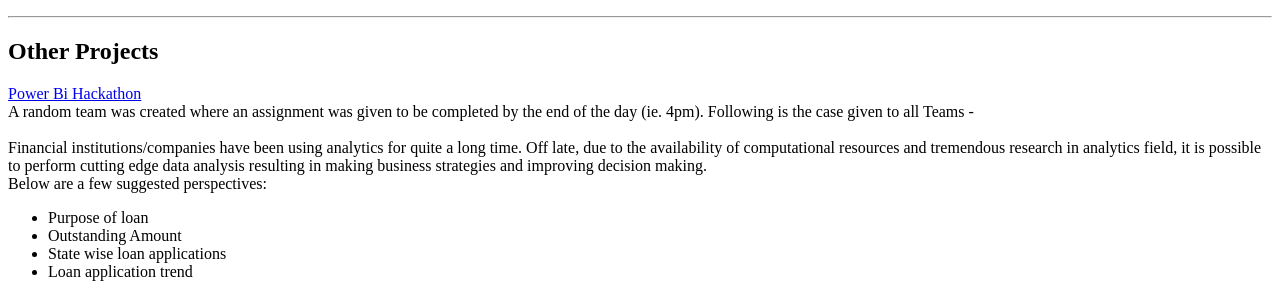
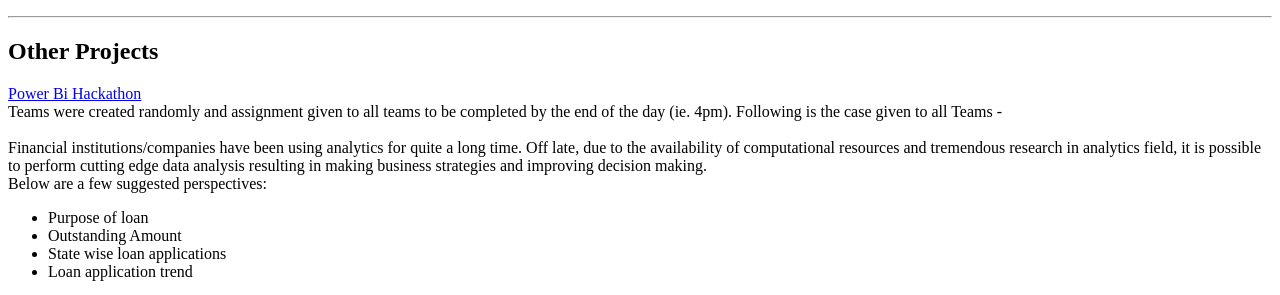
Before and after one commit to ZalehaAli/Data-Analytics-Portfolio, a Jekyll site: the page built from index.md, in a window 1280 px wide and 900 px high, scrolled down 3399 px. Shown: the part 417-712 px from the top of the window. Built offline with Jekyll 4.4.1, drawn with Linux system fonts in a browser that asks for light colours; our own code applies the rules of GitHub Pages for plain Markdown files.

Commit message:
Update index.md

```diff
--- a/index.md
+++ b/index.md
@@ -153,7 +153,7 @@ The main aim of the Capstone Project 4 is to exhibit the five stages of the data
 
 [Power Bi Hackathon](http://example.com/)
 <br>
-A random team was created where an assignment was given to be completed by the end of the day (ie. 4pm). Following is the case given to all Teams -
+Teams were created randomly and assignment given to all teams to be completed by the end of the day (ie. 4pm). Following is the case given to all Teams -
 <br>
 <br>
 Financial institutions/companies have been using analytics for quite a long time.
```
